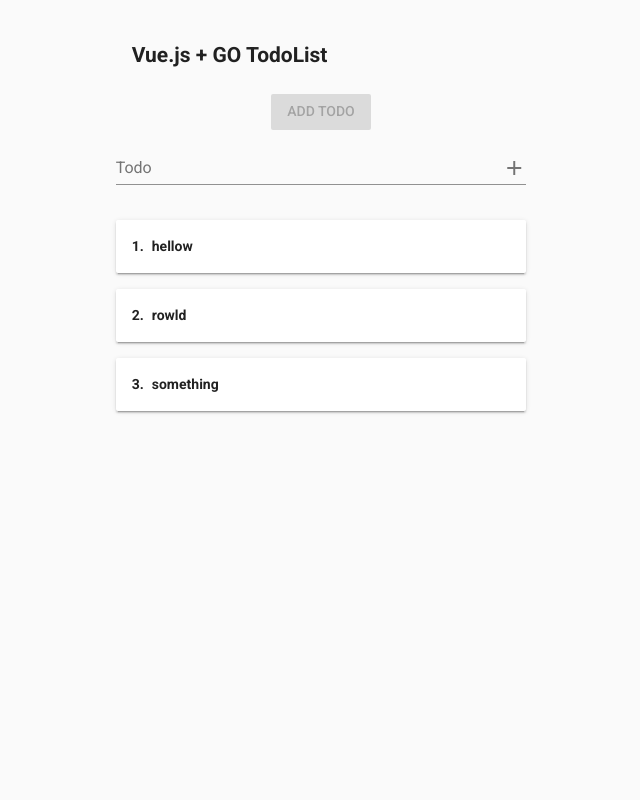
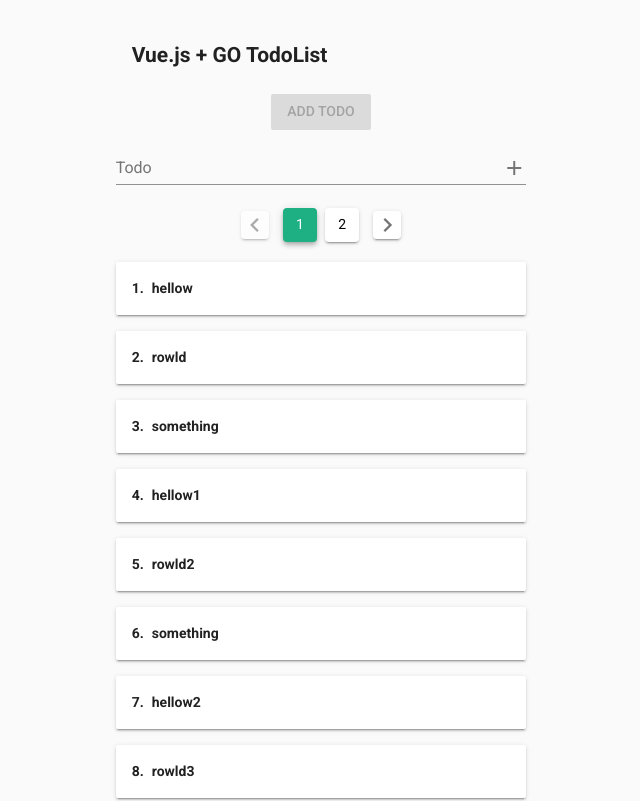
Before and after one commit to Sun1ive/vue-go-todo, a Vue app in the folder client/: page / in a window 1280 px wide. Shown: the top 801 px of the page, without its empty margins (319-959 px from the left). Built offline with nearby package versions, Linux system fonts and the light colour scheme.

Commit message:
gettin better

```diff
--- a/client/src/App.vue
+++ b/client/src/App.vue
@@ -26,13 +26,16 @@
           </v-form>
         </v-flex>
       </v-layout>
+      <v-layout justify-center align-center>
+        <v-pagination :length="pLength" v-model="page" />
+      </v-layout>
       <transition-group
-        name="slide-fade"
+        name="list"
         tag="div"
         class="justify-center"
       >
         <v-layout
-          v-for="(item, i) in todos"
+          v-for="(item, i) in paginated"
           :key="i"
           justify-center
           align-center
@@ -58,13 +61,39 @@
 export default Vue.extend({
   data: () => ({
     todo: '' as string,
-    todos: ['hellow', 'rowld', 'something'] as string[],
+    todos: [
+      'hellow',
+      'rowld',
+      'something',
+      'hellow1',
+      'rowld2',
+      'something',
+      'hellow2',
+      'rowld3',
+      'something',
+      'hellow3',
+      'rowld5',
+      'something',
+      'hellow4',
+      'rowld6',
+      'something',
+    ] as string[],
+    page: 1 as number,
+    perPage: 10 as number,
   }),
   methods: {
     async addTodo() {
       // api().post('/create', {});
       this.todos.push(this.todo);
       this.todo = '';
+    },
+  },
+  computed: {
+    pLength(): number {
+      return Math.ceil(this.todos.length / this.perPage);
+    },
+    paginated(): string[] {
+      return this.todos.slice().splice((this.perPage * this.page) - this.perPage, this.perPage);
     },
   },
 });
```
